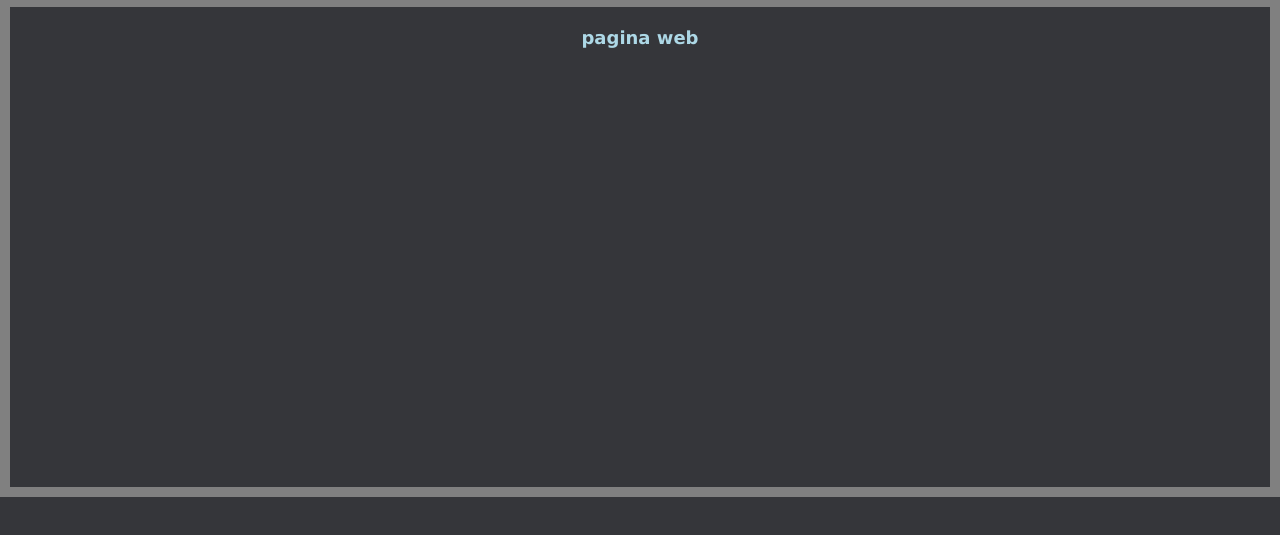
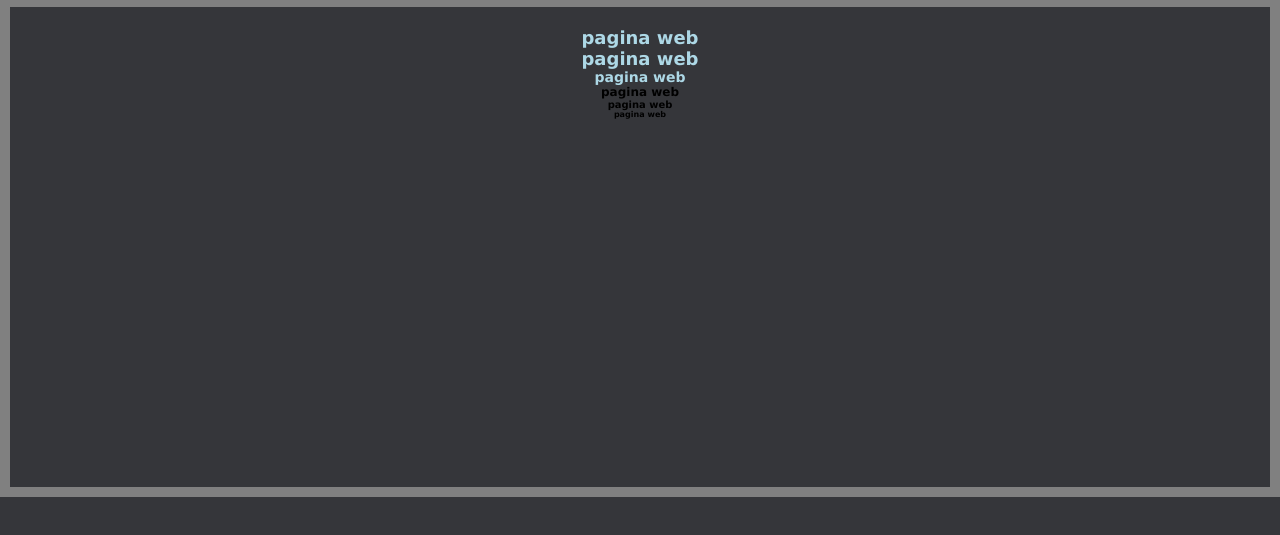
Before and after one commit to JoseAbrahamUCAD/web, a plain HTML site: page index.html in a window 1280 px wide. Shown: the part 73-608 px from the top of the page. Drawn offline with Linux system fonts and the light colour scheme.

Commit message:
Update index.html

```diff
--- a/index.html
+++ b/index.html
@@ -32,6 +32,12 @@
       <main>
          <section>
             <h1><center>pagina web</center> </h1>
+		 <h2><center>pagina web</center> </h2>
+		 <h3><center>pagina web</center> </h3>
+		 <h4><center>pagina web</center> </h4>
+		 <h5><center>pagina web</center> </h5>
+		 <h6><center>pagina web</center> </h6>
+
             <div>
                <p>
                   <br>
```
